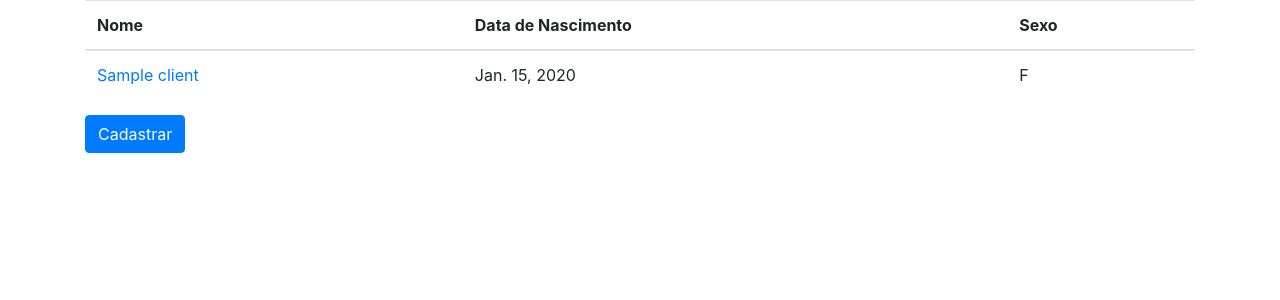
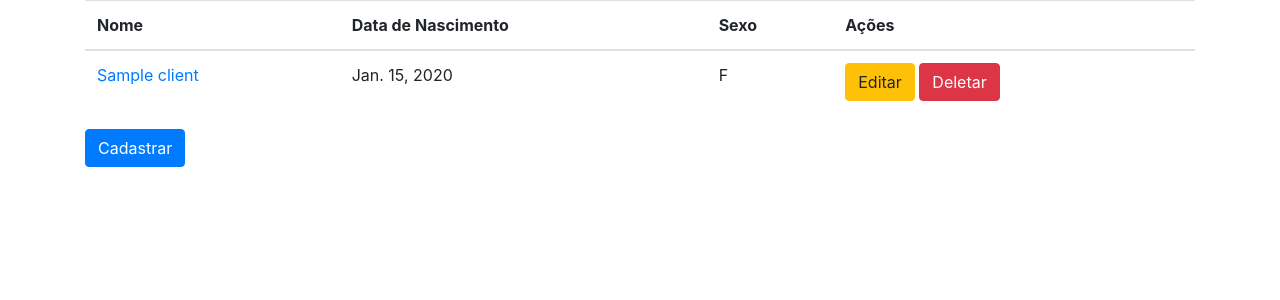
Before and after one commit to CleysonPH/tw_clients, a Django app: page /clientes/listar in a window 1280 px wide. Shown: the top 300 px of the page. Run offline with Django 3.2, Linux system fonts and the light colour scheme; tables that the repository leaves empty hold one stand-in row (values such as "Sample post"); some libraries are stand-ins or nearby versions.

Commit message:
Created the client update page

```diff
--- a/clients/templates/clients/client_list.html
+++ b/clients/templates/clients/client_list.html
@@ -7,6 +7,7 @@
         <th>Nome</td>
         <th>Data de Nascimento</td>
         <th>Sexo</td>
+        <th>Ações</th>
       </tr>
     </thead>
     <tbody>
@@ -15,6 +16,10 @@
           <td><a href="{% url 'clients:client-detail' pk=client.pk %}">{{ client.name }}</a></td>
           <td>{{ client.birth_date }}</td>
           <td>{{ client.gender }}</td>
+          <td>
+            <a href="{% url 'clients:client-update' pk=client.pk %}" class="btn btn-warning">Editar</a>
+            <a href="" class="btn btn-danger">Deletar</a>
+          </td>
         </tr>
       {% endfor %}
     </tbody>
--- a/clients/urls.py
+++ b/clients/urls.py
@@ -1,6 +1,6 @@
 from django.urls import path
 
-from .views import client_list, client_create, client_detail
+from .views import client_list, client_create, client_detail, client_update
 
 
 app_name = "clients"
@@ -8,4 +8,5 @@ urlpatterns = [
     path("listar", client_list, name="client-list"),
     path("cadastrar", client_create, name="client-create"),
     path("<int:pk>/detalhes", client_detail, name="client-detail"),
+    path("<int:pk>/editar", client_update, name="client-update"),
 ]
--- a/clients/views.py
+++ b/clients/views.py
@@ -31,3 +31,18 @@ def client_detail(request, pk):
     context = {"client": client}
 
     return render(request, "clients/client_detail.html", context)
+
+
+def client_update(request, pk):
+    client = get_object_or_404(Client, pk=pk)
+    form = ClientForm(instance=client)
+
+    if request.method == "POST":
+        form = ClientForm(request.POST, instance=client)
+
+        if form.is_valid():
+            form.save()
+
+            return redirect("clients:client-detail", pk=client.pk)
+    context = {"form": form}
+    return render(request, "clients/client_form.html", context)
```
